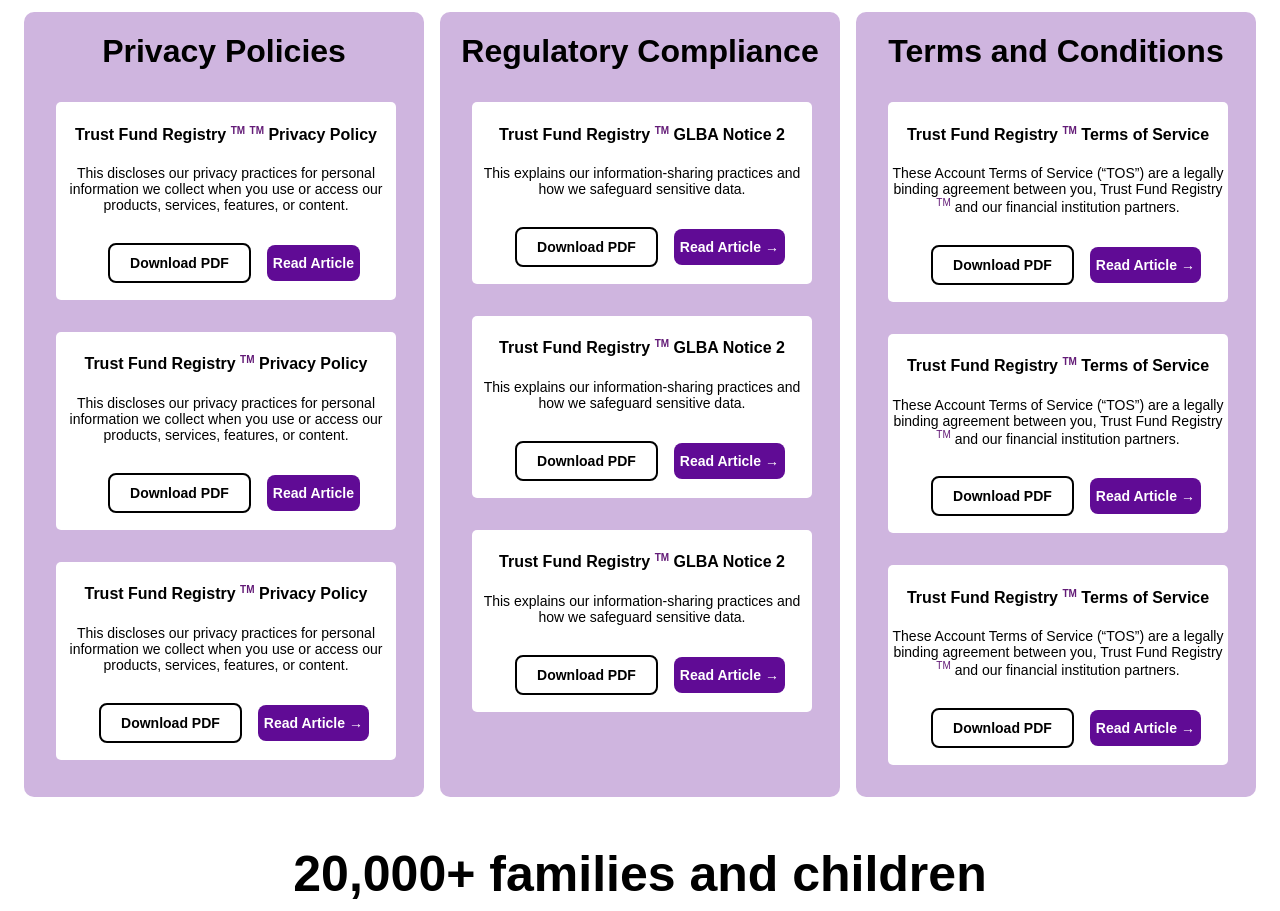
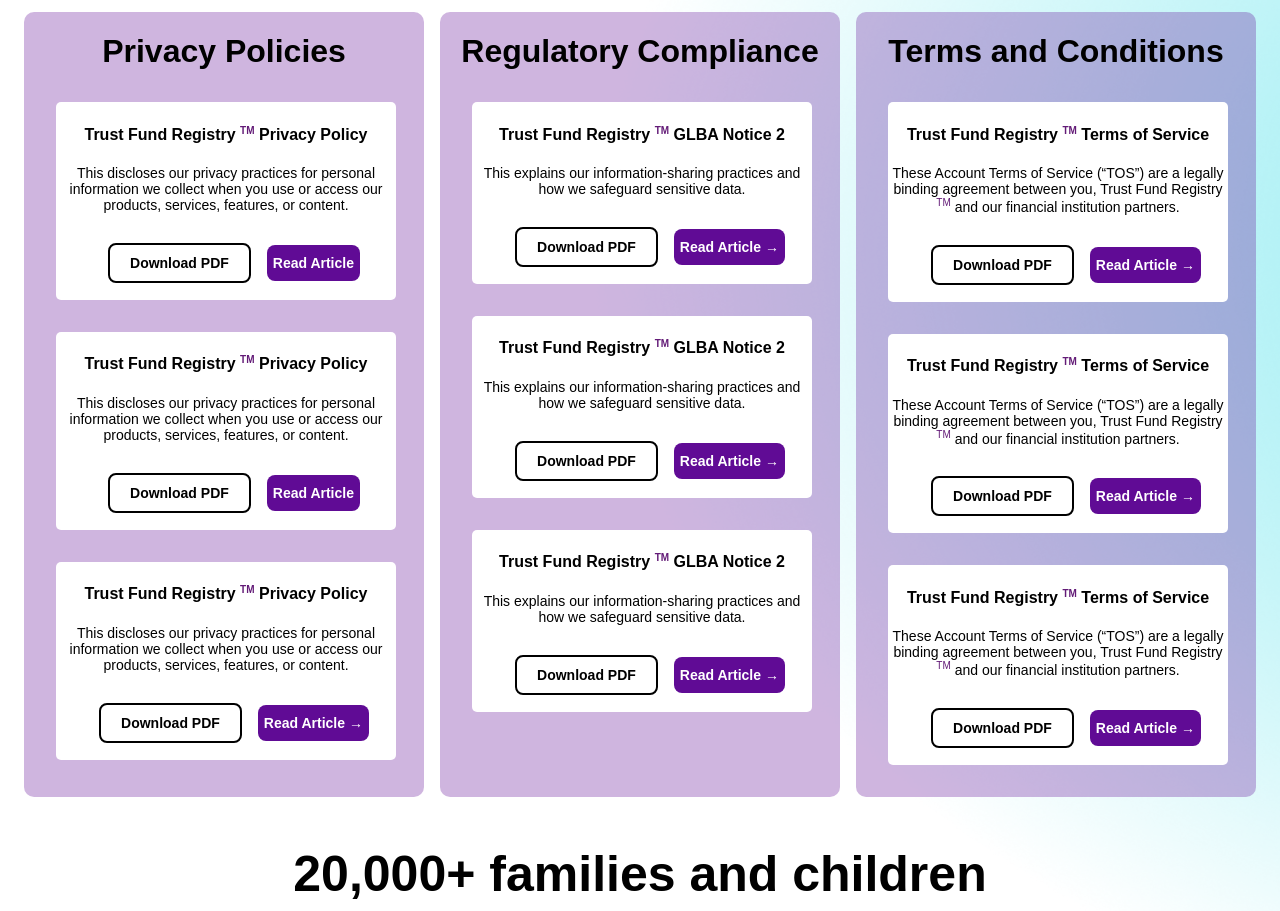
Before and after one commit to Runwei-Hesham/FAQ-Page, a React (Create React App) app in the folder faq/: page / in a window 1280 px wide. Shown: the part 800-1711 px from the top of the page. Built offline with nearby package versions, Linux system fonts and the light colour scheme.

Commit message:
feat: Added side color in the background

```diff
--- a/faq/src/components/Faq.jsx
+++ b/faq/src/components/Faq.jsx
@@ -30,6 +30,7 @@ function Faq() {
   return (
     <div className=".center-column">
       <div className="center-padding">
+          <img src={sidecolor} className="item1"></img>
         <div className="faq-text">
           <h1>Have questions?</h1>
           <h1 style={{ fontStyle: "italic" }}>We've got you covered.</h1>
@@ -90,7 +91,7 @@ function Faq() {
             <h1>Privacy Policies</h1>
             <div className="white-rectangle">
               <h4>
-                Trust Fund Registry <sup className="tm">TM</sup> <sup className="tm">TM</sup> Privacy Policy
+                Trust Fund Registry <sup className="tm">TM</sup> Privacy Policy
               </h4>
               <p>
                 This discloses our privacy practices for personal information we
@@ -217,7 +218,7 @@ function Faq() {
         </div>
 
         <div className="center margin1">
-          <h1 style={{ margin: 0, fontSize: "50px", textalign: "center" }}>
+          <h1 style={{ margin: 0, fontSize: "50px", textAlign: "center" }}>
             20,000+ families and children <br /> are investing with us.
           </h1>
         </div>
--- a/faq/src/css/faq.css
+++ b/faq/src/css/faq.css
@@ -298,3 +298,12 @@ body {
     right: -20px;
     color: #631b77;
 }
+
+.item1 {
+  position: absolute;
+  top: 50px;
+  right: 0;
+  width:700px;
+  height: 2000px;
+  z-index: -1;
+}
```
Also changed, not shown: faq/src/Gallery/SIPC/image-Photoroom.png, faq/src/Gallery/SIPC/image.png.
